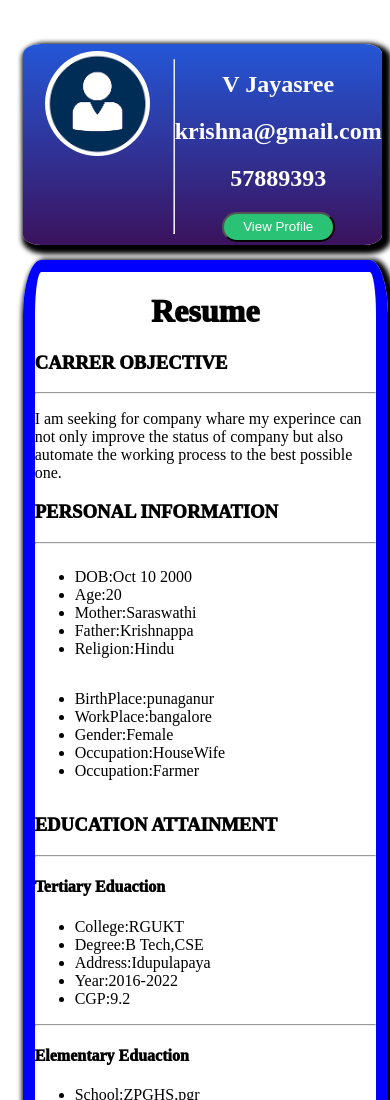
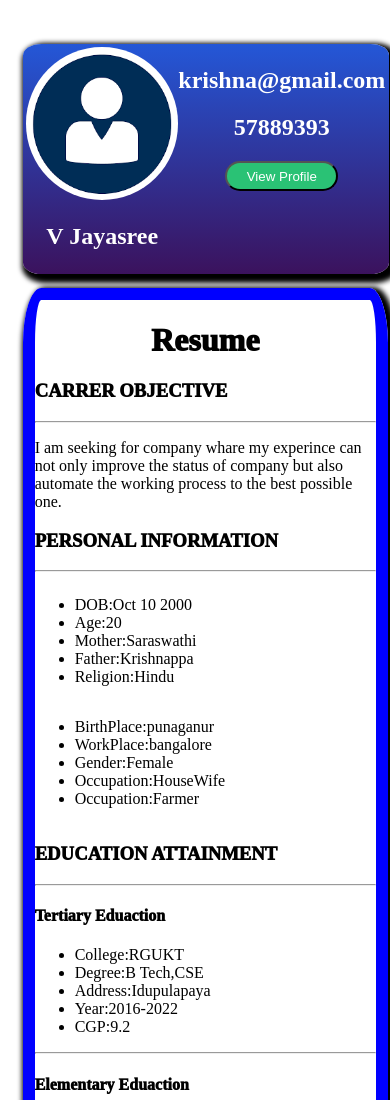
Before and after one commit to Jayasree-krishna/DynamicResume, a plain HTML site: page index.html in a window 390 px wide. Shown: the top 1100 px of the page. Drawn offline with Linux system fonts and the light colour scheme.

Commit message:
i got it

```diff
--- a/index.js
+++ b/index.js
@@ -41,8 +41,7 @@ right.appendChild(h1);
 var pic=document.createElement("div");
 left.appendChild(pic);
 pic.classList.add("picc");
-var hr=document.createElement("hr");
-left.appendChild(hr);
+
 var profile=document.createElement("div");
 left.appendChild(profile);
 profile.classList.add("prof");
@@ -56,7 +55,7 @@ function details(da)
         var name=document.createElement("h2");
         name.setAttribute("id","name");
         name.textContent=da.name;
-        profile.appendChild(name);
+        pic.appendChild(name);
         var email1=document.createElement("h2");
         email1.setAttribute("id","email");
         email1.textContent=da.email;
--- a/main.css
+++ b/main.css
@@ -78,6 +78,7 @@ img{
         width: 100%;
         display: flex;
         flex-direction: row;
+        padding: 1%;
     }
     .right{
         width: 95%;
@@ -87,6 +88,11 @@ img{
         flex-direction: column;
 
     }
+    img{
+
+        width: 100%;
+        align-self:center;
+    }
 
 
  }
```
